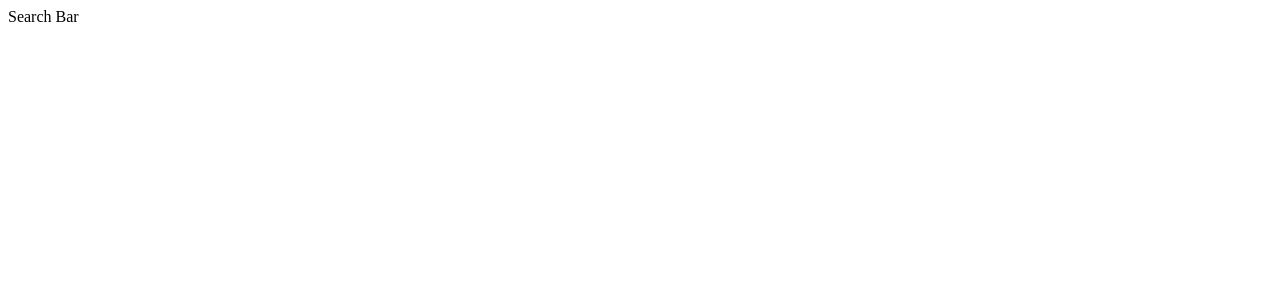
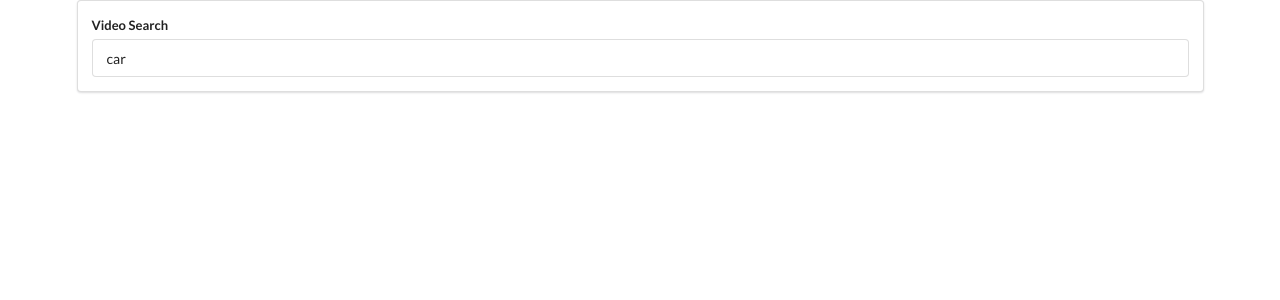
Before and after one commit to ryan3738/videos, a React (Create React App) app: page / in a window 1280 px wide. Shown: the top 300 px of the page. Built offline with nearby package versions, Linux system fonts and the light colour scheme.

Commit message:
feat: reminder on event handlers link search bar to state and code event handler

```diff
--- a/public/index.html
+++ b/public/index.html
@@ -5,6 +5,10 @@
     <link rel="icon" href="%PUBLIC_URL%/favicon.ico" />
     <meta name="viewport" content="width=device-width, initial-scale=1" />
     <meta name="theme-color" content="#000000" />
+    <link
+      rel="stylesheet"
+      href="https://cdnjs.cloudflare.com/ajax/libs/semantic-ui/2.4.1/semantic.min.css"
+    />
     <meta
       name="description"
       content="Web site created using create-react-app"
--- a/src/components/App.js
+++ b/src/components/App.js
@@ -4,7 +4,7 @@
 class App extends React.Component {
   render() {
     return (
-      <div>
+      <div className="ui container">
         <SearchBar />
       </div>
     );
--- a/src/components/SearchBar.js
+++ b/src/components/SearchBar.js
@@ -1,8 +1,27 @@
 import React from "react";
 
 class SearchBar extends React.Component {
+  state = { term: "car" };
+
+  onInputChange = () => {
+
+  };
+
   render() {
-    return <div>Search Bar</div>;
+    return (
+      <div className="search-bar ui segment">
+        <form className="ui form">
+          <div className="field">
+            <label>Video Search</label>
+            <input
+              type="text"
+              value={this.state.term}
+              onChange={this.onInputChange}
+            />
+          </div>
+        </form>
+      </div>
+    );
   }
 }
 
```
